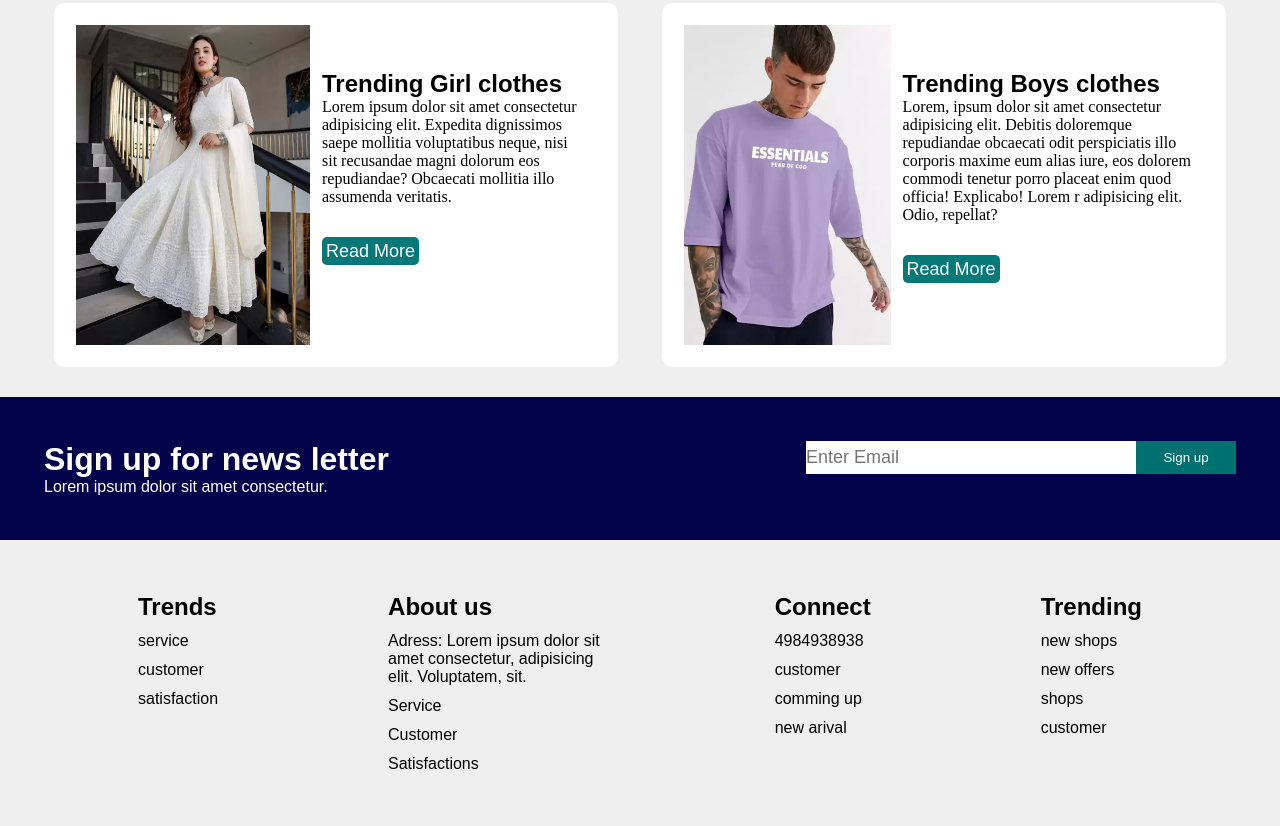
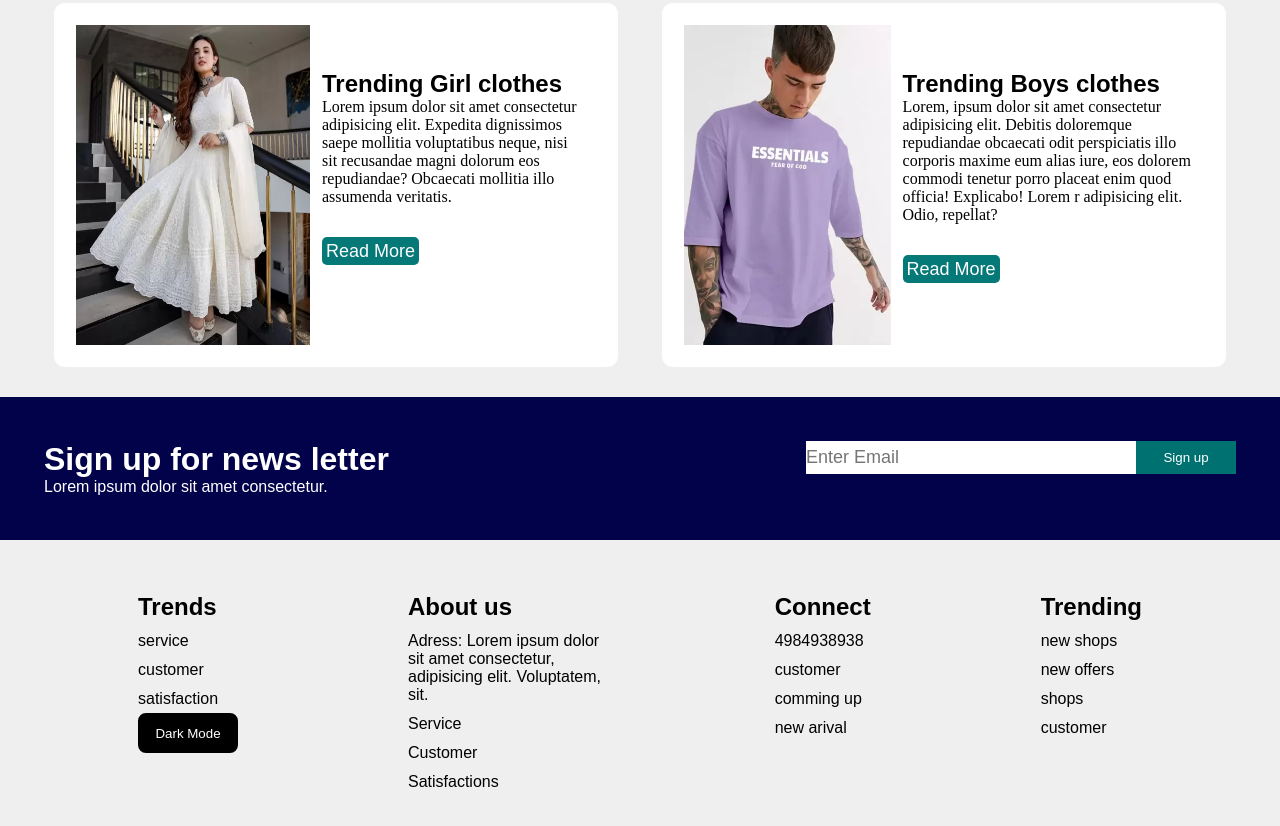
Before and after one commit to imksvk/Urban-Vibe, a plain HTML site: page index.html in a window 1280 px wide. Shown: the part 2202-3028 px from the top of the page. Drawn offline with nearby package versions, Linux system fonts and the light colour scheme; a web font is replaced by a local one.

Commit message:
added darkmode

```diff
--- a/app.js
+++ b/app.js
@@ -132,3 +132,22 @@ function addcart(){
     alert("Added to cart");
     location.reload();
 }
+
+// dark mode function
+
+function darkmode(){
+    body = document.querySelector("body");
+    body.classList.toggle("darkmode");
+
+    let btn = document.querySelector("#darkmodebtn");
+    if(btn.textContent == "Dark Mode"){
+        btn.innerText = "Light Mode";
+        btn.style.color = "black";
+        btn.style.backgroundColor = "white";
+    }else{
+        btn.innerText = "Dark Mode";
+        btn.style.color = "white";
+        btn.style.backgroundColor = "black";
+
+    }
+}
--- a/index.html
+++ b/index.html
@@ -271,6 +271,7 @@
                 <p>service</p>
                 <p>customer</p>
                 <p>satisfaction</p>
+                <button id="darkmodebtn" onclick="darkmode()">Dark Mode</button>
                 <!-- <p></p> -->
             </div>
             <div class="footertext">
--- a/style.css
+++ b/style.css
@@ -429,3 +429,23 @@ ul li i:hover{
     margin-inline: 22px;
     margin-top: 22px;
 }
+
+
+/*  dark mode button */
+
+#darkmodebtn{
+    border: 4px solid black;
+    color: white;
+    background-color: black;
+    width: 100px;
+    margin-top: 5px;
+    height: 40px;
+    border-radius: 8px;
+
+}
+
+
+.darkmode{
+    background-color: black;
+    color: white;
+}
```
